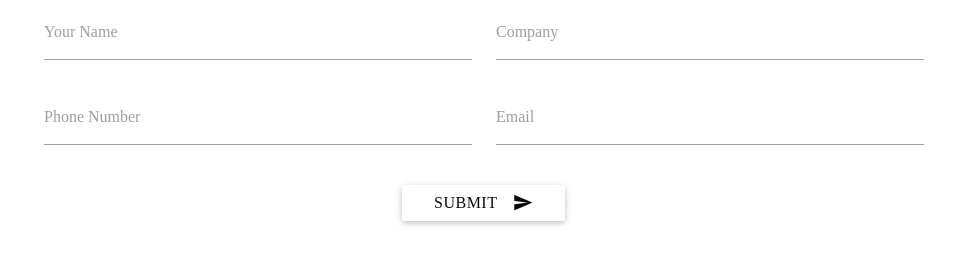
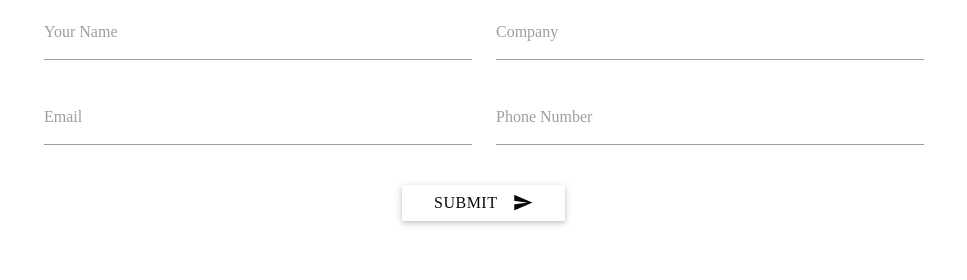
Before and after one commit to bastilleagency/bastille, a Jekyll site: the page built from client.markdown, in a window 1280 px wide. Shown: the part 667-947 px from the top of the page, without its empty margins (156-1123 px from the left). Built offline with Jekyll 4.4.1, drawn with Linux system fonts in a browser that asks for light colours; nearby versions of some CDN libraries; some web fonts are replaced.

```diff
--- a/client.markdown
+++ b/client.markdown
@@ -7,9 +7,9 @@ form:
   type: text
 - label: Company
   type: text
+- label: Email
+  type: text
 - label: Phone Number
-  type: text
-- label: Email
   type: text
 layout: full-width
 ---
```
